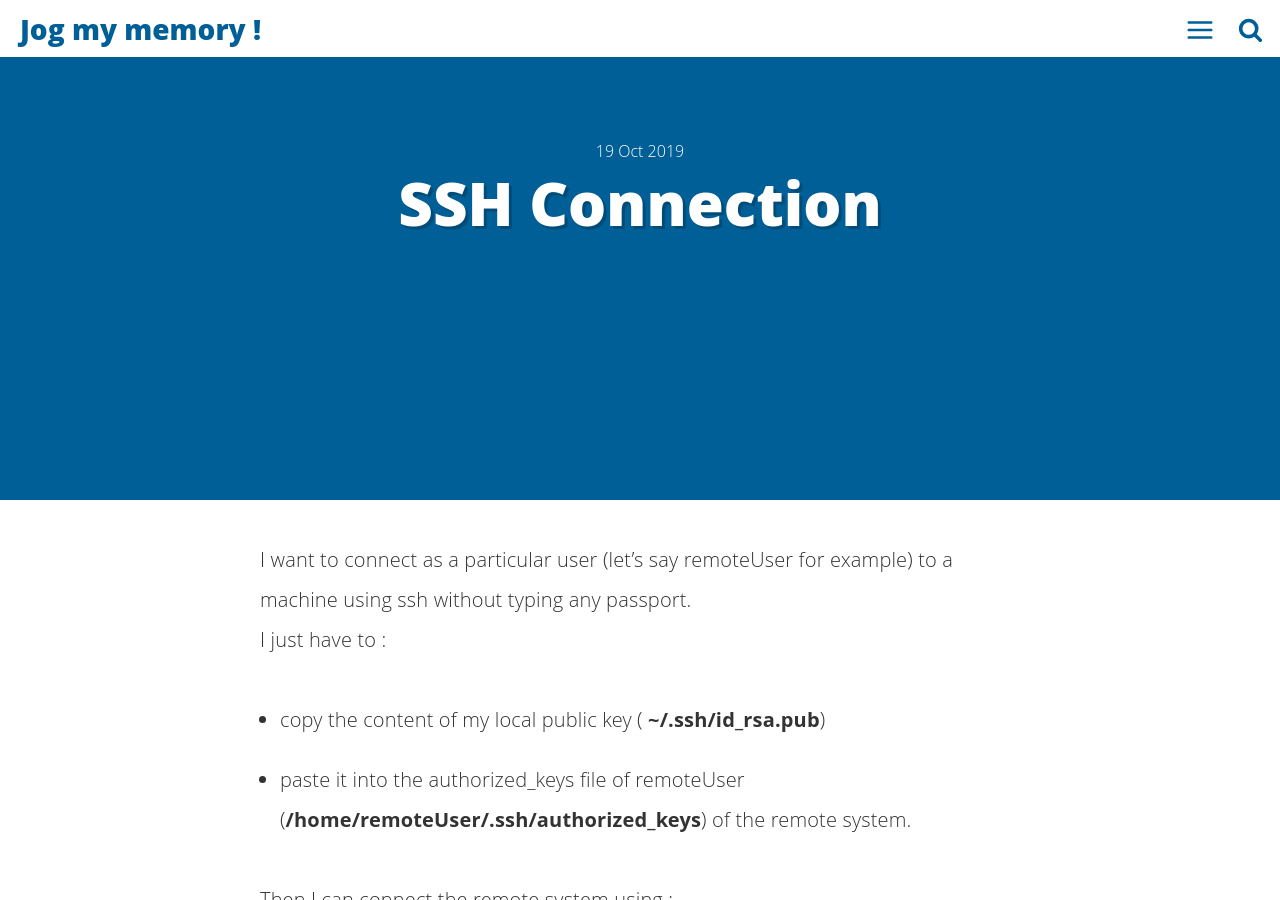
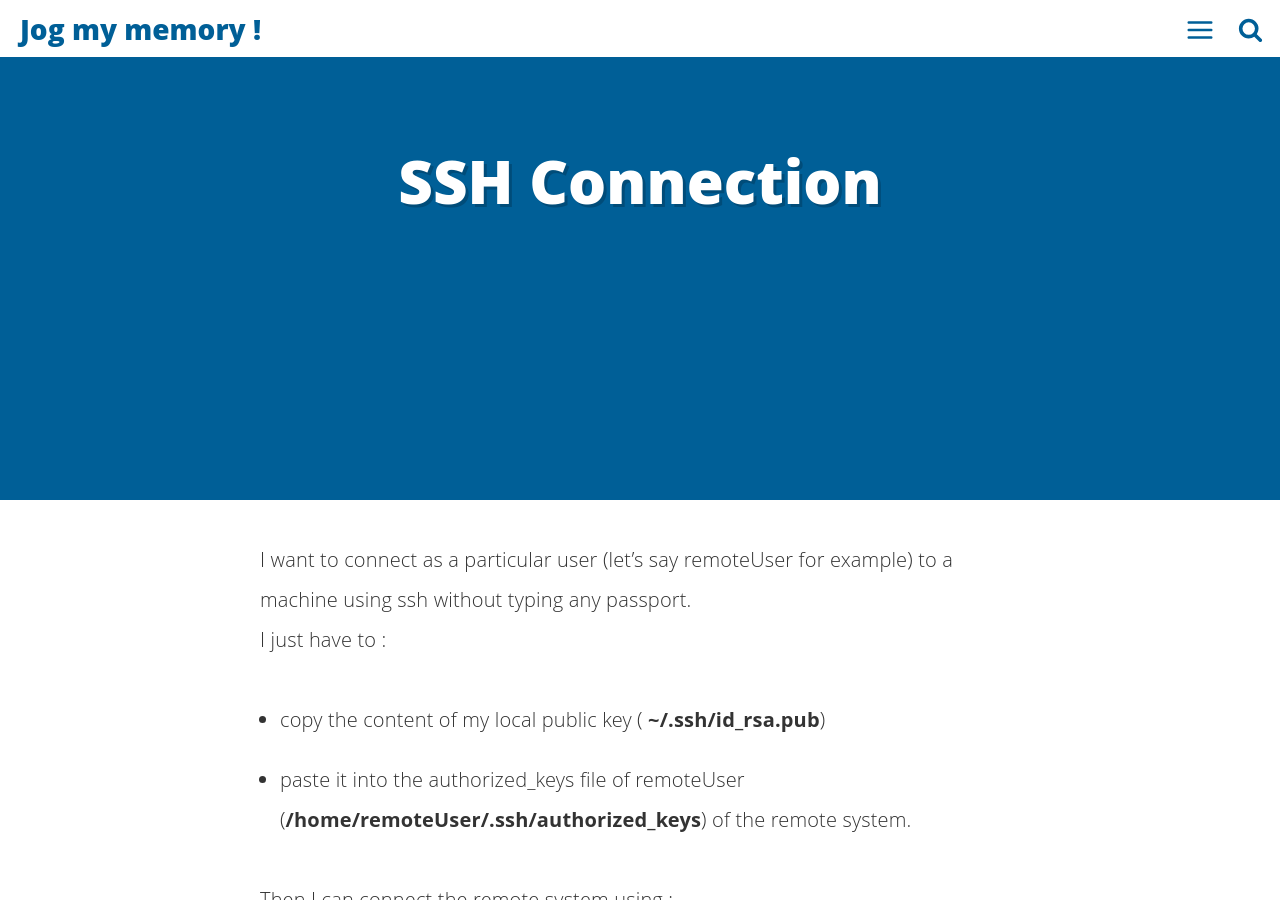
Before and after one commit to fbaudoux/fbaudoux.github.io, a Jekyll site: the page built from _posts/2019-10-19- ssh connection.markdown, in a window 1280 px wide and 900 px high. Built offline with Jekyll 4.4.1, drawn with Linux system fonts in a browser that asks for light colours.

Commit message:
Update header-post.html

```diff
--- a/_includes/header-post.html
+++ b/_includes/header-post.html
@@ -7,9 +7,7 @@
 
 <header class="header-post" role="banner">
      <div class="content">
-        {% if page.date %}
-            <time itemprop="datePublished" datetime="{{ page.date | date_to_xmlschema }}" class="date">{{ page.date | date_to_string }}</time>
-        {% endif %}
+
         <h1 class="post-title" itemprop="name">{{ page.title }}</h1>
         <p itemprop="description" class="subtitle">{{ page.description }}</p>
     </div>
```
